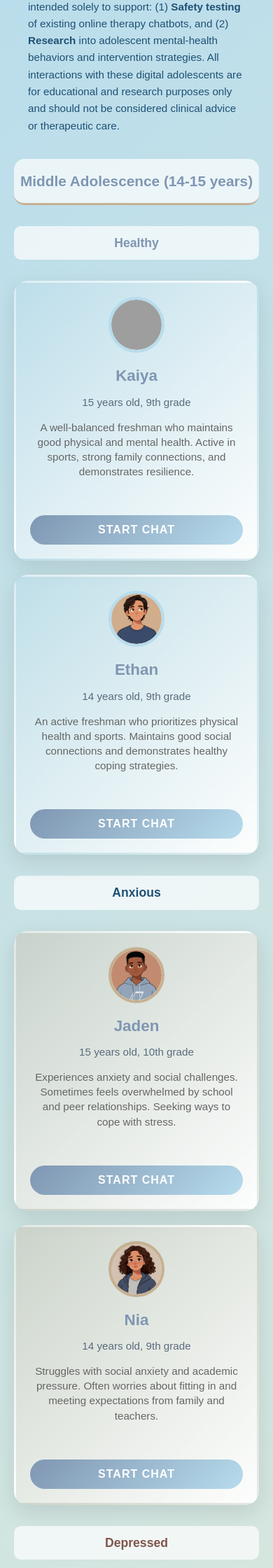
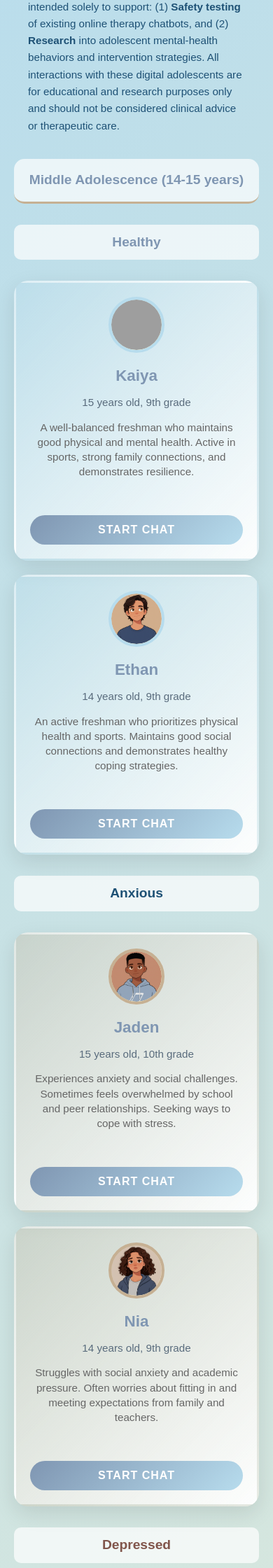
Before and after one commit to Adaptivedesign-AI/rag-chat-adolescents, a Flask app: page / in a window 390 px wide. Shown: the part 338-2578 px from the top of the page at 70% size. Run offline with Flask 3, Linux system fonts and the light colour scheme; grey boxes are pictures that could not be loaded.

Commit message:
Update style.css

```diff
--- a/static/css/style.css
+++ b/static/css/style.css
@@ -15,7 +15,7 @@
 
 .category-title {
     text-align: center;
-    font-size: 1.5rem;
+    font-size: 1.8rem;      /* 原 1.5rem，改为与 .age-group-title 一致 */
     font-weight: bold;
     margin-bottom: 10px;
     padding: 10px 0;
@@ -84,9 +84,9 @@ body {
 }
 
 .header-image {
-    width: 70%; /* Reduced from 100% to make it 30% smaller */
+    width: 77%;           /* 原来是 70% */
     height: auto;
-    max-height: 280px; /* Reduced from 400px to maintain proportion */
+    max-height: 308px;    /* 原来是 280px */
     object-fit: contain;
 }
 
@@ -117,7 +117,7 @@ body {
 
 .age-group-title {
     text-align: center;
-    font-size: 2rem;
+    font-size: 1.8rem;      /* 原 2rem，改为与 .category-title 一致 */
     color: #7F96B2;
     margin-bottom: 30px;
     padding: 15px 0;
@@ -761,7 +761,7 @@ input:checked + .slider:before {
     }
 
     .category-title {
-        font-size: 1.3rem;
+        font-size: 1.5rem;
     }
 
     .header-image {
@@ -857,11 +857,11 @@ input:checked + .slider:before {
     }
 
     .age-group-title {
-        font-size: 1.3rem;
+        font-size: 1.2rem;
     }
 
     .category-title {
-        font-size: 1.1rem;
+        font-size: 1.2rem;
     }
 
     .header-image {
```
